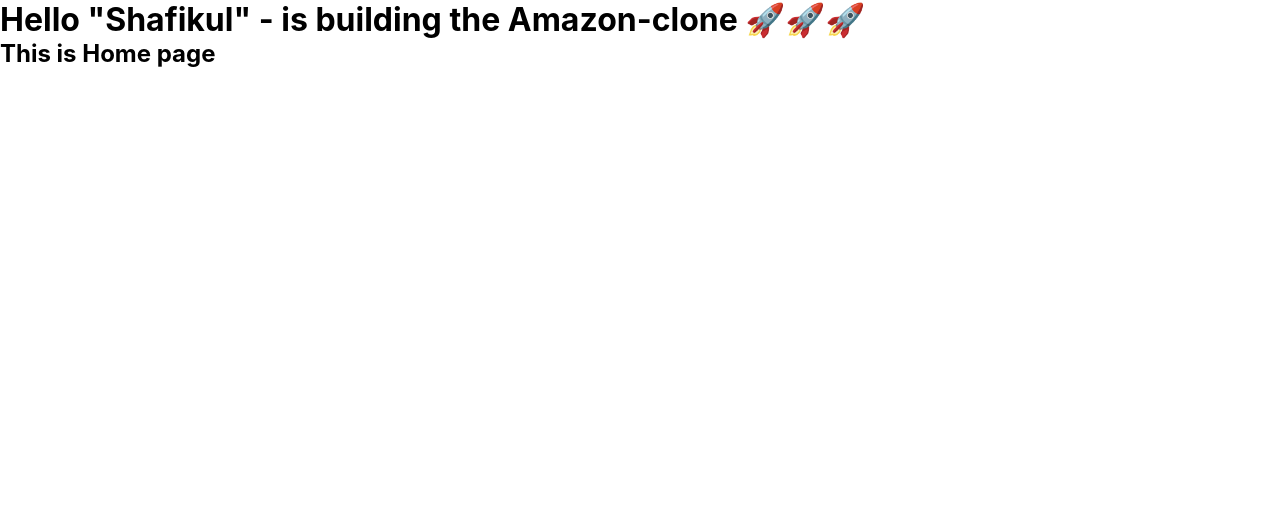
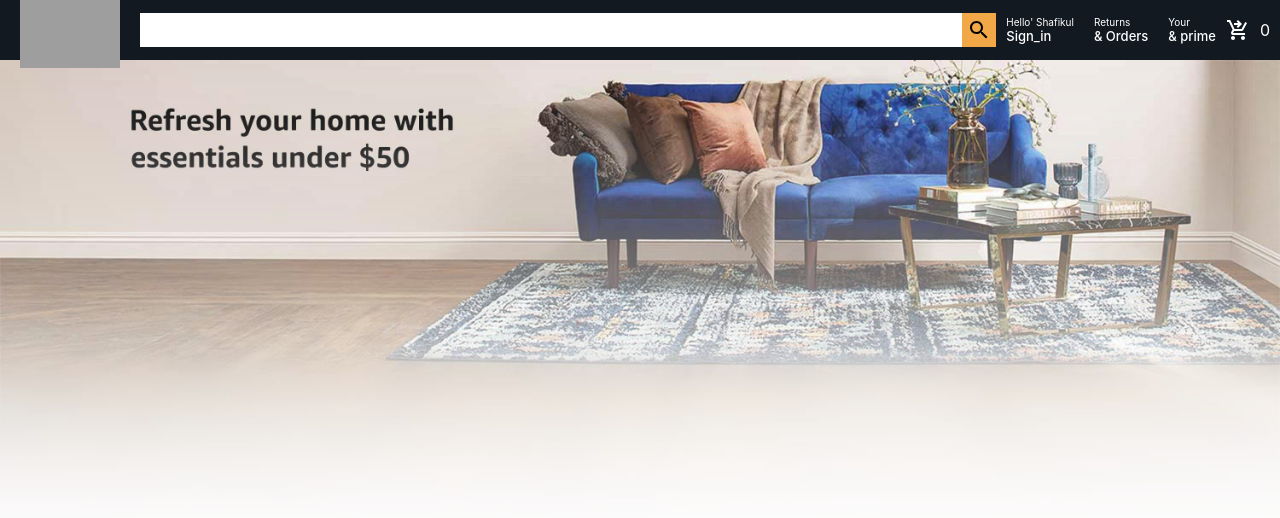
Before and after one commit to shafikul311/amazon-clone-react, a React (Create React App) app: page / in a window 1280 px wide. Shown: the top 518 px of the page. Built offline with nearby package versions, Linux system fonts and the light colour scheme; grey boxes are pictures that could not be loaded.

Commit message:
header done

```diff
--- a/package.json
+++ b/package.json
@@ -3,6 +3,10 @@
   "version": "0.1.0",
   "private": true,
   "dependencies": {
+    "@emotion/react": "^11.10.6",
+    "@emotion/styled": "^11.10.6",
+    "@mui/icons-material": "^5.11.11",
+    "@mui/material": "^5.11.11",
     "@testing-library/jest-dom": "^5.16.5",
     "@testing-library/react": "^13.4.0",
     "@testing-library/user-event": "^13.5.0",
--- a/src/App.js
+++ b/src/App.js
@@ -1,11 +1,12 @@
 // import logo from './logo.svg';
 import './App.css';
-import Home from './pages/Home';
+import Header from './components/Header/Header';
+import Home from './pages/Home/Home';
 
 function App() {
   return (
     <div className="App">
-      <h1>Hello "Shafikul" - is building the Amazon-clone 🚀🚀🚀 </h1>
+      <Header />
       <Home />
 
     </div>
--- /dev/null
+++ b/src/components/Header/Header.css
@@ -0,0 +1,72 @@
+.header {
+    height: 60px;
+    display: flex;
+    align-items: center;
+    background-color: #131921;
+    position: sticky;
+    top: 0;
+    z-index: 100;
+
+}
+.header__logo {
+    width: 100px;
+    object-fit: contain;
+    margin: 0 20px;
+    /* margin-top: 18px;
+    margin-bottom: 10px; */
+
+}
+
+.header__search {
+    display: flex;
+    flex: 1;
+    align-items: center;
+    border-radius: 24px;
+}
+
+.header__searchInput {
+    height: 14px;
+    padding: 10px;
+    border: none;
+    width: 100%;
+}
+.header__searchIcon {
+    padding: 5px;
+    height: 22px;
+    background-color: #F3A847 !important;
+}
+.header__nav {
+    display: flex;
+    justify-content: space-evenly;
+}
+
+.header__option {
+    display: flex;
+    flex-direction: column;
+    margin-left: 10px;
+    margin-right: 10px;
+    color: white;
+}
+.header__optionLineOne {
+    font-size: 10px;
+
+}
+.header__optionLineTwo {
+    font-size: 13px;
+    font-weight: 500;
+}
+
+.header__optionBasket {
+    display: flex;
+    align-items: center;
+    color: white;
+
+}
+.header__optionBasketCount {
+    display: flex;
+    align-items: center;
+    color: white;
+    margin-left: 10px;
+    margin-right: 10px;
+
+}
--- /dev/null
+++ b/src/components/Header/Header.js
@@ -0,0 +1,61 @@
+import React from 'react'
+import './Header.css'
+import SearchIcon from '@mui/icons-material/Search';
+import ShoppingCartCheckoutIcon from '@mui/icons-material/ShoppingCartCheckout';
+
+function Header() {
+    return (
+        <div className='header'>
+            <img className='header__logo' src="https://m.media-amazon.com/images/G/31/social_share/amazon_logo._CB633266945_.png" alt="" />
+            <div className='header__search'>
+                <input className='header__searchInput' type="text" name="" id="" />
+                <SearchIcon className='header__searchIcon'/>
+
+            </div>
+            <div className='header__nav'>
+
+                <div className='header__option'>
+                    <span className='header__optionLineOne'>
+                       Hello' Shafikul
+                    </span>
+                    <span className='header__optionLineTwo'>
+                        Sign_in
+                    </span>
+
+                </div>
+
+                <div className='header__option'>
+                    <span className='header__optionLineOne'>
+                        Returns
+                    </span>
+                    <span className='header__optionLineTwo'>
+                        & Orders
+                    </span>
+
+                </div>
+
+                <div className='header__option'>
+                    <span className='header__optionLineOne'>
+                        Your
+                    </span>
+                    <span className='header__optionLineTwo'>
+                        & prime
+                    </span>
+
+                </div>
+                <div className="header__optionBasket">
+                    <ShoppingCartCheckoutIcon />
+                    <span className="header__optionBasketCount">
+                        0
+                    </span>
+
+
+                </div>
+
+            </div>
+
+        </div>
+    )
+}
+
+export default Header;
--- a/src/pages/Home.js
+++ /dev/null
@@ -1,12 +0,0 @@
-import React from 'react'
-
-function Home() {
-  return (
-    <div>
-        <h2>This is Home page</h2>
-
-    </div>
-  )
-}
-
-export default Home;
--- /dev/null
+++ b/src/pages/Home/Home.css
@@ -0,0 +1,13 @@
+.home {
+
+}
+.home__container {
+
+}
+.home__image {
+    width: 100%;
+    z-index: -1;
+    margin-bottom: -150px;
+    mask-image: linear-gradient(to bottom, rgba(0, 0, 0, 1), rgba(0, 0, 0, 0));
+
+}
--- /dev/null
+++ b/src/pages/Home/Home.js
@@ -0,0 +1,26 @@
+import React from 'react'
+import './Home.css'
+import ImageHome from '../../assets/home-img.jpg'
+
+function Home() {
+  return (
+    <div className="home">
+      <div className="home__container">
+          <img className="home__image" src={ImageHome} alt="" />
+      </div>
+      <div className="home__row">
+
+      </div>
+      <div className="home__row">
+
+      </div>
+      <div className="home__row">
+
+      </div>
+
+
+    </div>
+  )
+}
+
+export default Home;
```
Also changed, not shown: src/firebase.js (added, +8 -0 lines), src/assets/home-img.jpg (added), 1 other file (tests, documents, lock files or other folders).
